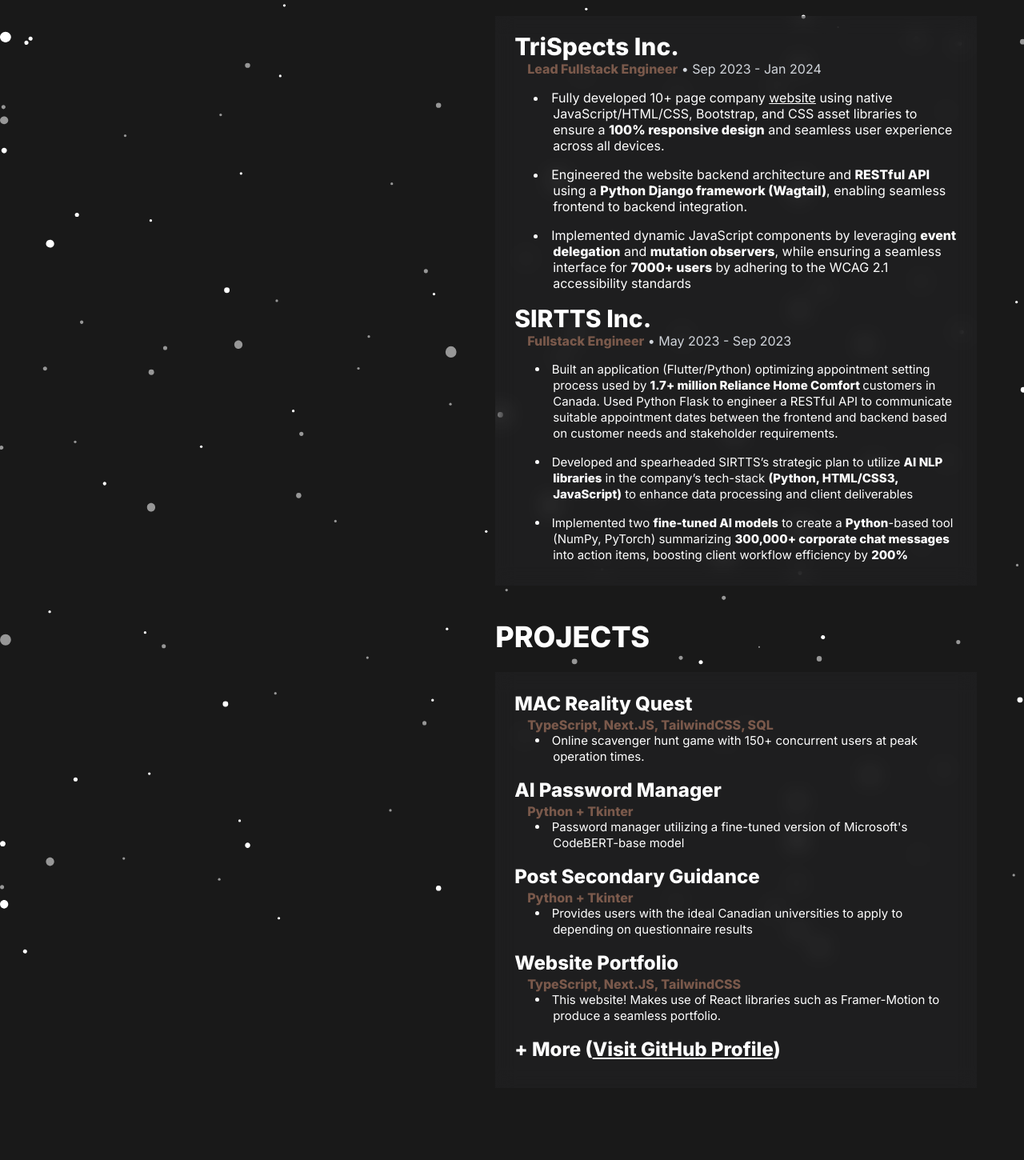
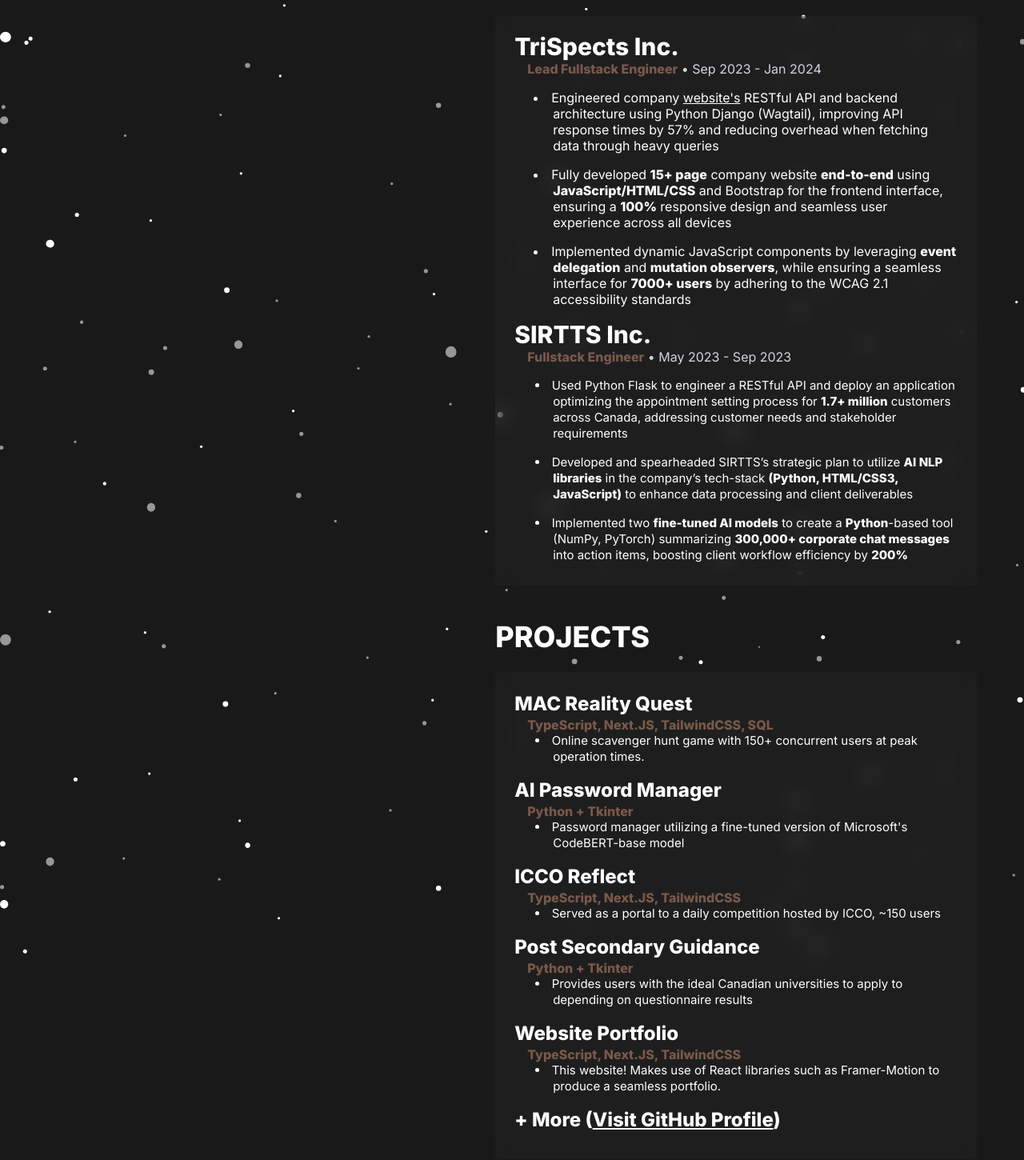
Before and after one commit to HBehery/hb_portfolio, a Next.js app: page / in a window 1280 px wide. Shown: the part 688-2138 px from the top of the page at 80% size. Built offline with nearby package versions, Linux system fonts and the light colour scheme.

Commit message:
updated about info + resume

```diff
--- a/app/components/welcome/WelcomeSection.tsx
+++ b/app/components/welcome/WelcomeSection.tsx
@@ -104,23 +104,25 @@
           <div className="flex flex-col text-left pl-4 justify-between h-full pt-6 pb-3">
             <p>
               I am a fullstack software engineer based in Toronto, Ontario. I
-              will be graduating from the
+              graduated from the
               <span className="text-light dark:text-dark font-extrabold">
                 &nbsp;University of Toronto&nbsp;
               </span>
               as a&nbsp;
               <a
+                target="_blank"
+                rel="noopener noreferrer"
                 className="underline"
                 href="https://future.utoronto.ca/scholarships/presidents-scholars-of-excellence-program/"
               >
                 President&apos;s Scholar of Excellence
               </a>
-              &nbsp;by December 2024. Here are some of my technical skills:
+              &nbsp;in December 2024. Here are some of my technical skills:
             </p>
             <ul className="list-disc list-inside text-left pl-4 sm:pl-4 xl:pl-6 py-4 space-y-2">
               <li style={{ textIndent: "-1.5em" }}>
                 <span className="font-extrabold">Languages:</span> JavaScript,
-                Python, SQL, Go, Kotlin
+                CSS, HTML, Python, SQL, C/C++, Java, Go
               </li>
               <li style={{ textIndent: "-1.5em" }}>
                 <span className="font-extrabold">Libraries/Frameworks:</span>{" "}
@@ -149,7 +151,12 @@
         <div className="flex flex-col justify-between text-sm  sm:text-[16px] space-y-4 overflow-hidden items-start w-[90%] sm:w-[80%] lg:w-[90%] bg-slate-400/10 dark:bg-zinc-600/10 backdrop-blur-md dark:text-white text-gray-900 py-5 px-6 max-[450px]:px-2">
           <div id="TriSpects Inc.">
             <h1 className="text-left font-extrabold text-2xl sm:text-3xl">
-              <a href="https://trispects.com" className="hover:underline">
+              <a
+                target="_blank"
+                rel="noopener noreferrer"
+                href="https://trispects.com"
+                className="hover:underline"
+              >
                 TriSpects Inc.
               </a>
             </h1>
@@ -161,19 +168,24 @@
             </div>
             <ul className="list-disc list-inside text-left pl-4 sm:pl-4 xl:pl-12 pt-4 space-y-4 ">
               <li style={{ textIndent: "-1.5em" }}>
-                Fully developed 10+ page company{" "}
-                <a href="https://trispects.com" className="underline">
-                  website
+                Engineered company{" "}
+                <a
+                  target="_blank"
+                  rel="noopener noreferrer"
+                  href="https://trispects.com"
+                  className="underline"
+                >
+                  website&apos;s
                 </a>{" "}
-                using native JavaScript/HTML/CSS, Bootstrap, and CSS asset
-                libraries to ensure a <b>100% responsive design</b> and seamless
-                user experience across all devices.
+                RESTful API and backend architecture using Python Django
+                (Wagtail), improving API response times by 57% and reducing
+                overhead when fetching data through heavy queries
               </li>
               <li style={{ textIndent: "-1.5em" }}>
-                Engineered the website backend architecture and{" "}
-                <b>RESTful API</b> using a{" "}
-                <b>Python Django framework (Wagtail)</b>, enabling seamless
-                frontend to backend integration.
+                Fully developed <b>15+ page</b> company website{" "}
+                <b>end-to-end</b> using <b>JavaScript/HTML/CSS</b> and Bootstrap
+                for the frontend interface, ensuring a <b>100%</b> responsive
+                design and seamless user experience across all devices
               </li>
               <li style={{ textIndent: "-1.5em" }}>
                 Implemented dynamic JavaScript components by leveraging{" "}
@@ -195,13 +207,10 @@
             </div>
             <ul className="list-disc list-inside text-left pl-4 sm:pl-4 xl:pl-12 pt-4 space-y-4 text-[15px]">
               <li style={{ textIndent: "-1.5em" }}>
-                Built an application (Flutter/Python) optimizing appointment
-                setting process used by{" "}
-                <b>1.7+ million Reliance Home Comfort </b>
-                customers in Canada. Used Python Flask to engineer a RESTful API
-                to communicate suitable appointment dates between the frontend
-                and backend based on customer needs and stakeholder
-                requirements.
+                Used Python Flask to engineer a RESTful API and deploy an
+                application optimizing the appointment setting process for{" "}
+                <b>1.7+ million</b> customers across Canada, addressing customer
+                needs and stakeholder requirements
               </li>
               <li style={{ textIndent: "-1.5em" }}>
                 Developed and spearheaded SIRTTS’s strategic plan to utilize{" "}
@@ -227,6 +236,8 @@
           <div className="pb-2">
             <h1 className="font-extrabold text-2xl text-left">
               <a
+                target="_blank"
+                rel="noopener noreferrer"
                 href="https://github.com/HBehery/realityquest"
                 className="hover:underline"
               >
@@ -248,6 +259,8 @@
           <div className="pb-2">
             <h1 className="font-extrabold text-2xl text-left">
               <a
+                target="_blank"
+                rel="noopener noreferrer"
                 href="https://github.com/HBehery/AegisLock-AI-Password-Manager"
                 className="hover:underline"
               >
@@ -269,6 +282,31 @@
           <div className="pb-2">
             <h1 className="font-extrabold text-2xl text-left">
               <a
+                target="_blank"
+                rel="noopener noreferrer"
+                href="https://github.com/HBehery/iccoreflect"
+                className="hover:underline"
+              >
+                ICCO Reflect
+              </a>
+            </h1>
+            <div className="flex flex-row text-gray-500 dark:text-gray-300 sm:pl-4 pl-2">
+              <p className="text-light dark:text-dark font-extrabold">
+                TypeScript, Next.JS, TailwindCSS
+              </p>
+            </div>
+            <ul className="list-disc list-inside text-left pl-4 sm:pl-4 xl:pl-12 space-y-4 text-[15px]">
+              <li style={{ textIndent: "-1.5em" }}>
+                Served as a portal to a daily competition hosted by ICCO, ~150
+                users
+              </li>
+            </ul>
+          </div>
+          <div className="pb-2">
+            <h1 className="font-extrabold text-2xl text-left">
+              <a
+                target="_blank"
+                rel="noopener noreferrer"
                 href="https://github.com/HBehery/Post-Secondary-Guidance"
                 className="hover:underline"
               >
@@ -290,6 +328,8 @@
           <div className="pb-2">
             <h1 className="font-extrabold text-2xl text-left">
               <a
+                target="_blank"
+                rel="noopener noreferrer"
                 href="https://github.com/HBehery/hb_portfolio"
                 className="hover:underline"
               >
@@ -311,7 +351,12 @@
           <div className="pb-2">
             <h1 className="font-extrabold text-xl sm:text-2xl text-left">
               + More (
-              <a href="https://github.com/HBehery" className="underline">
+              <a
+                target="_blank"
+                rel="noopener noreferrer"
+                href="https://github.com/HBehery"
+                className="underline"
+              >
                 Visit GitHub Profile
               </a>
               )
```
Also changed, not shown: 1 other file (tests, documents, lock files or other folders).
